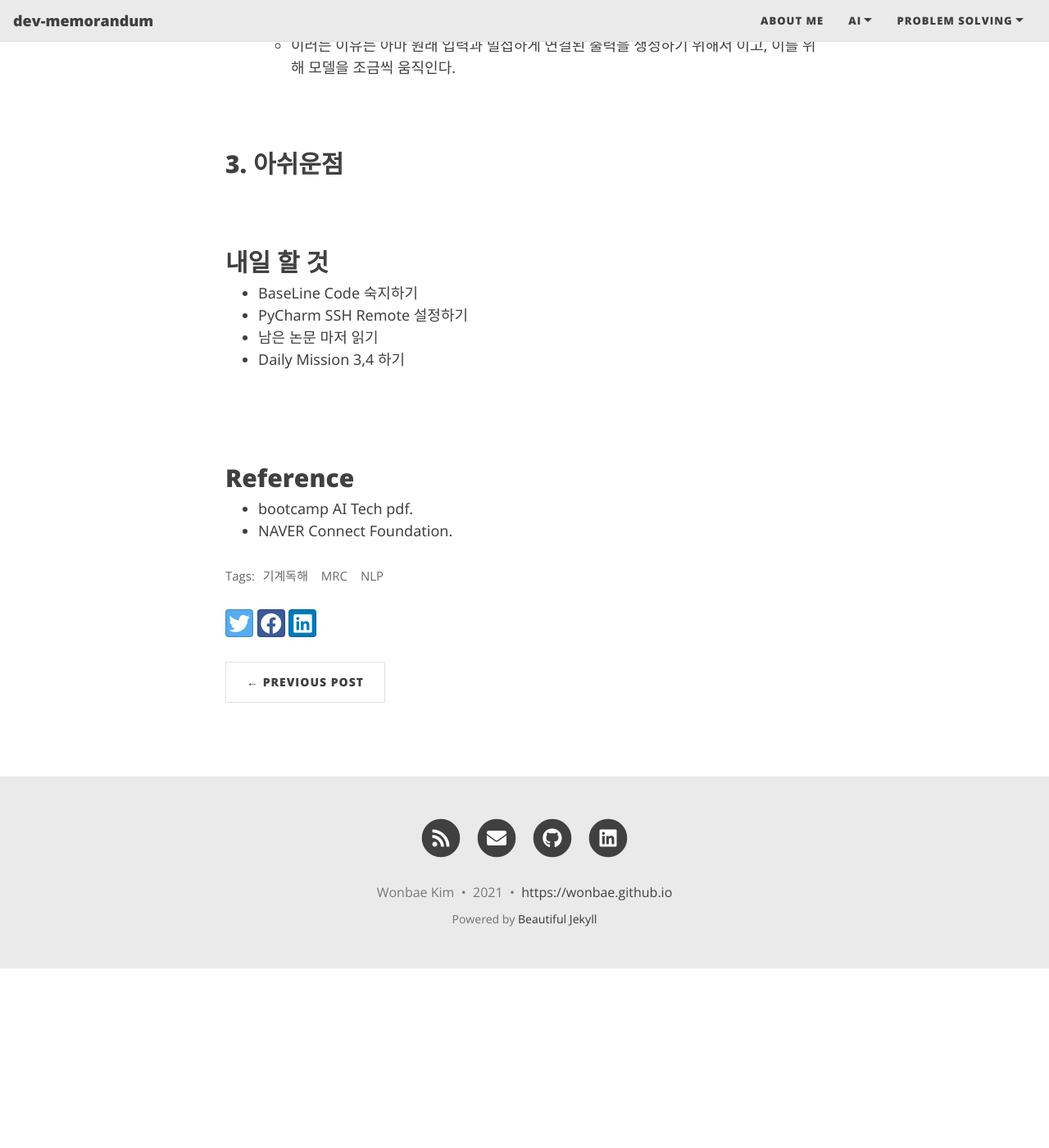
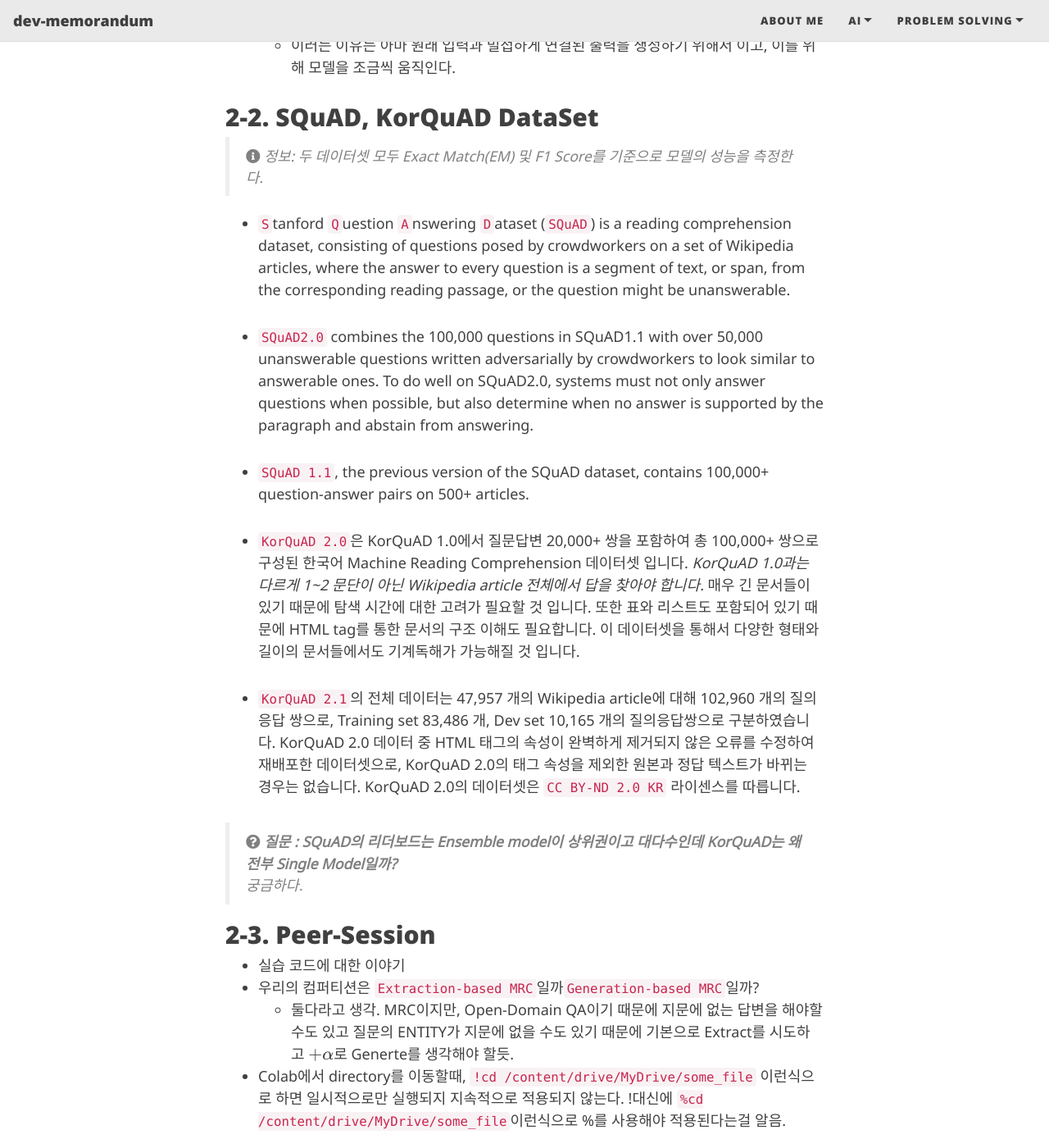
Before and after one commit to wonbae/wonbae.github.io, a Jekyll site: the page built from _posts/BoostcampAI/2021-04-27-[Pstage3]-MRC-d2.md, in a window 1280 px wide and 1400 px high, scrolled down 1685 px. Shown: the whole window at 82% size. Built offline with Jekyll 4.4.1, drawn with Linux system fonts in a browser that asks for light colours; nearby versions of some CDN libraries; formulas are drawn with MathJax 3; comment, search, counter and statistics services are not loaded; before the commit the page ends 2866 px from its top, so only the background shows below that; some of the changed text lies outside the part shown.

Commit message:
p3-day2-log

````diff
--- a/_posts/BoostcampAI/2021-04-27-[Pstage3]-MRC-d2.md
+++ b/_posts/BoostcampAI/2021-04-27-[Pstage3]-MRC-d2.md
@@ -51,6 +51,37 @@
 
     - 이러는 이유는 아마 원래 입력과 밀접하게 연결된 출력을 생성하기 위해서 이고, 이를 위해 모델을 조금씩 움직인다.
 
+## 2-2. SQuAD, KorQuAD DataSet
+
+> *<i class="fa fa-info-circle" aria-hidden="true"></i> 정보:* 두 데이터셋 모두 Exact Match(EM) 및 F1 Score를 기준으로 모델의 성능을 측정한다.
+
+- `S`tanford `Q`uestion `A`nswering `D`ataset (`SQuAD`) is a reading comprehension dataset, consisting of questions posed by crowdworkers on a set of Wikipedia articles, where the answer to every question is a segment of text, or span, from the corresponding reading passage, or the question might be unanswerable.
+
+- `SQuAD2.0` combines the 100,000 questions in SQuAD1.1 with over 50,000 unanswerable questions written adversarially by crowdworkers to look similar to answerable ones. To do well on SQuAD2.0, systems must not only answer questions when possible, but also determine when no answer is supported by the paragraph and abstain from answering.
+
+- `SQuAD 1.1`, the previous version of the SQuAD dataset, contains 100,000+ question-answer pairs on 500+ articles.
+
+- `KorQuAD 2.0`은 KorQuAD 1.0에서 질문답변 20,000+ 쌍을 포함하여 총 100,000+ 쌍으로 구성된 한국어 Machine Reading Comprehension 데이터셋 입니다. *KorQuAD 1.0과는 다르게 1~2 문단이 아닌 Wikipedia article 전체에서 답을 찾아야 합니다.* 매우 긴 문서들이 있기 때문에 탐색 시간에 대한 고려가 필요할 것 입니다. 또한 표와 리스트도 포함되어 있기 때문에 HTML tag를 통한 문서의 구조 이해도 필요합니다. 이 데이터셋을 통해서 다양한 형태와 길이의 문서들에서도 기계독해가 가능해질 것 입니다.
+
+- `KorQuAD 2.1`의 전체 데이터는 47,957 개의 Wikipedia article에 대해 102,960 개의 질의응답 쌍으로, Training set 83,486 개, Dev set 10,165 개의 질의응답쌍으로 구분하였습니다. KorQuAD 2.0 데이터 중 HTML 태그의 속성이 완벽하게 제거되지 않은 오류를 수정하여 재배포한 데이터셋으로, KorQuAD 2.0의 태그 속성을 제외한 원본과 정답 텍스트가 바뀌는 경우는 없습니다.
+KorQuAD 2.0의 데이터셋은 `CC BY-ND 2.0 KR` 라이센스를 따릅니다.
+
+<!-- > **<i class="fa fa-exclamation-triangle" aria-hidden="true"></i> 주의:** 이 구문은 마크다운 인용구 문법 입니다. -->
+
+
+
+> **<i class="fa fa-question-circle"></i> 질문 : SQuAD의 리더보드는 Ensemble model이 상위권이고 대다수인데 KorQuAD는 왜 전부 Single Model일까?**
+> 궁금하다.
+
+
+## 2-3. Peer-Session
+- 실습 코드에 대한 이야기
+- 우리의 컴퍼티션은 `Extraction-based MRC`일까`Generation-based MRC`일까?
+    - 둘다라고 생각. MRC이지만, Open-Domain QA이기 때문에 지문에 없는 답변을 해야할수도 있고 질문의 ENTITY가 지문에 없을 수도 있기 때문에 기본으로 Extract를 시도하고 $+ \alpha$로 Generte를 생각해야 할듯.
+- Colab에서 directory를 이동할때, ```!cd /content/drive/MyDrive/some_file``` 이런식으로 하면 일시적으로만 실행되지 지속적으로 적용되지 않는다. !대신에 ```%cd /content/drive/MyDrive/some_file```이런식으로 %를 사용해야 적용된다는걸 알음.
+
+- 그 외. 어려 이야기들.
+
 
 
 <br>
@@ -63,17 +94,14 @@
 
 ## 내일 할 것
 
+- 오늘 논문 읽은거 간단하게 나마 여기에 정리해서 올리기
 - BaseLine Code 숙지하기
 - PyCharm SSH Remote 설정하기
 - 남은 논문 마저 읽기
 - Daily Mission 3,4 하기
 
 
-
-
-
 <br><br>
-
 
 
 ## Reference
````
